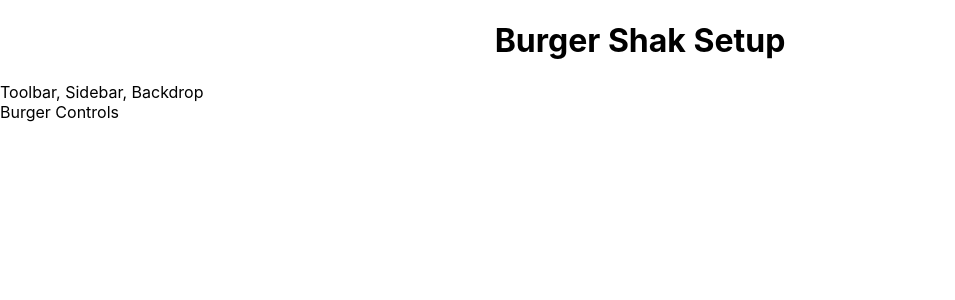
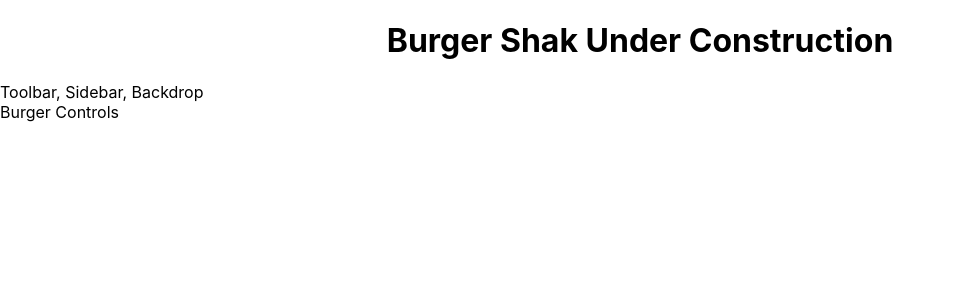
Before and after one commit to tazy44/burger-shack, a React app: page / in a window 1280 px wide. Shown: the top 300 px of the page, without its empty margins (0-955 px from the left). Built offline with nearby package versions, Linux system fonts and the light colour scheme.

Commit message:
Text update

```diff
--- a/src/App.js
+++ b/src/App.js
@@ -5,7 +5,7 @@ import BurgerBuilder from './containers/BurgerBuilder/BurgerBuilder';
 function App() {
   return (
     <div>
-      <h1 style={{ textAlign: 'center' }}>Burger Shak Setup</h1>
+      <h1 style={{ textAlign: 'center' }}>Burger Shak Under Construction</h1>
       <Layout>
         <BurgerBuilder />
       </Layout>
```
